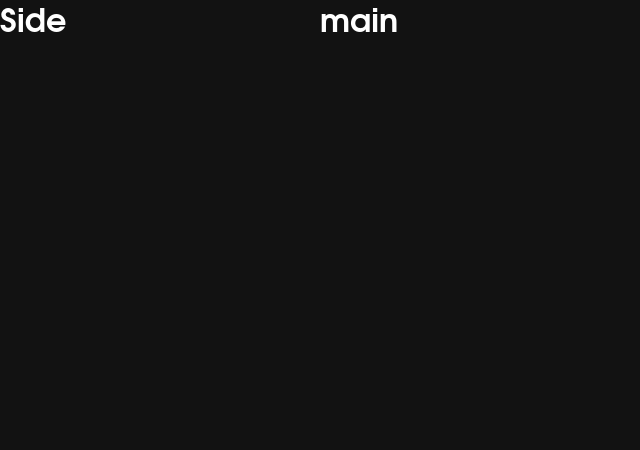
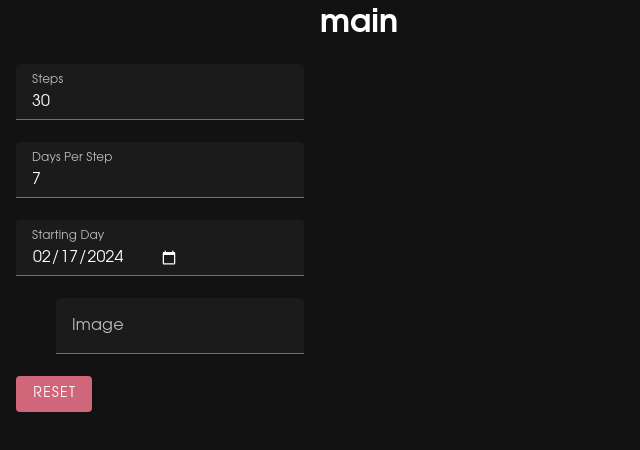
Before and after one commit to H0rn0chse/ProfileSpinner, a Vue app: page / in a window 1280 px wide. Shown: the top 450 px of the page, without its empty margins (0-640 px from the left). Built offline with nearby package versions, Linux system fonts and the light colour scheme.

Commit message:
Add metadata inputs and persistence

```diff
--- a/src/components/SideSettings.vue
+++ b/src/components/SideSettings.vue
@@ -1,8 +1,83 @@
 <script setup>
+import { useAppStore } from "@/store/app";
+import { computed } from "vue";
+const appStore = useAppStore();
+
+const steps = computed({
+  get () {
+    return appStore.metadata.steps;
+  },
+  set (newSteps) {
+    appStore.setSteps(newSteps);
+  }
+});
+
+const daysPerStep = computed({
+  get () {
+    return appStore.metadata.daysPerStep;
+  },
+  set (newDaysPerStep) {
+    appStore.setDaysPerStep(newDaysPerStep);
+  }
+});
+
+const startingDay = computed({
+  get () {
+    return appStore.metadata.startingDay;
+  },
+  set (newDay) {
+    appStore.setStartingDay(newDay);
+  }
+});
+
+function updateImage () {
+
+}
+
+function reset () {
+  appStore.reset();
+}
 </script>
 
 <template>
-  <h1>Side</h1>
+  <div class="container">
+    <v-form>
+      <v-text-field
+        v-model="steps"
+        label="Steps"
+        type="number"
+      />
+      <v-text-field
+        v-model="daysPerStep"
+        label="Days Per Step"
+        type="number"
+      />
+      <v-text-field
+        v-model="startingDay"
+        label="Starting Day"
+        type="date"
+      />
+      <v-file-input
+        label="Image"
+        accept="image/*"
+        @update:model-value="updateImage"
+      />
+      <v-btn
+        color="error"
+        @click="reset"
+      >
+        Reset
+      </v-btn>
+    </v-form>
+  </div>
 </template>
 
-<style scoped></style>
+<style scoped>
+.container {
+  display: flex;
+  flex-direction: column;
+
+  padding: 1rem;
+  margin-top: 3rem;
+}
+</style>
--- a/src/js/utils.js
+++ b/src/js/utils.js
@@ -1,9 +1,14 @@
-import { default as textFit } from "textfit";
+// import { default as textFit } from "textfit";
 
 /*global showSaveFilePicker*/
 
 export function clone (obj) {
   return JSON.parse(JSON.stringify(obj));
+}
+
+export function formatDate (date) {
+  // yyyy-MM-dd
+  return `${date.getFullYear()}-${(date.getMonth() + 1).toString().padStart(2, "0")}-${date.getDate().toString().padStart(2, "0")}`;
 }
 
 export function translateSize (target, source, ref) {
@@ -45,12 +50,12 @@ export function fitText ({ text, width, height, font }) {
   document.body.appendChild(elem);
 
   try {
-    textFit(elem, {
-      detectMultiLine: false,
-      minFontSize: 0,
-      maxFontSize: 50000,
-      reProcess: true
-    });
+    // textFit(elem, {
+    //   detectMultiLine: false,
+    //   minFontSize: 0,
+    //   maxFontSize: 50000,
+    //   reProcess: true
+    // });
   } catch (err) {
     // console.error(err);
   }
--- a/src/store/app.js
+++ b/src/store/app.js
@@ -1,26 +1,63 @@
 // Utilities
-import { getPersonalizationValue, } from "@/js/personalization";
+import { getPersonalizationValue, setPersonalizationValue, } from "@/js/personalization";
+import { clone, formatDate } from "@/js/utils";
 import { defineStore } from "pinia";
+
+function getDefaultMetadata () {
+  return {
+    steps: 30,
+    daysPerStep: 7,
+    startingDay: formatDate(new Date())
+  };
+}
 
 
 export const useAppStore = defineStore("app", {
   state: () => ({
+    stockImageInUse: true,
     currentImage: "",
     metadata: {
-      steps: 30,
-      daysPerStep: 7,
-      startingDay: Date.now()
+      steps: null,
+      daysPerStep: null,
+      startingDay: null
     }
   }),
   getters: {
   },
   actions: {
+    reset () {
+      this.stockImageInUse = true;
+      this.metadata = getDefaultMetadata();
+      clearMetadata();
+    },
     saveImage () {
     },
     removeImage () {
+      this.stockImageInUse = true;
+    },
+    setSteps (newSteps) {
+      this.metadata.steps = newSteps;
+      storeMetadata();
+    },
+    setDaysPerStep (newDaysPerStep) {
+      this.metadata.daysPerStep = newDaysPerStep;
+      storeMetadata();
+    },
+    setStartingDay (newStartingDay) {
+      this.metadata.startingDay = newStartingDay;
+      storeMetadata();
     }
   }
 });
+
+async function clearMetadata () {
+  await setPersonalizationValue("metadata", {});
+}
+
+async function storeMetadata () {
+  const appStore = useAppStore();
+  await setPersonalizationValue("metadata", clone(appStore.metadata));
+}
 
 export async function loadInitialData () {
   // load initial data
@@ -29,10 +66,16 @@ export async function loadInitialData () {
   // todo
   if (savedImage) {
     appStore.currentImage = savedImage;
+    this.stockImageInUse = false;
   }
 
+  const defaultMetadata = getDefaultMetadata();
   const savedMetadata = await getPersonalizationValue("metadata");
   if (savedMetadata) {
-    appStore.metadata = savedMetadata || {};
+    Object.keys(defaultMetadata).forEach((key) => {
+      appStore.metadata[key] = savedMetadata[key] || defaultMetadata[key];
+    });
+  } else {
+    appStore.metadata = getDefaultMetadata();
   }
 }
```
Also changed, not shown: 5 other files (tests, documents, lock files or other folders).
